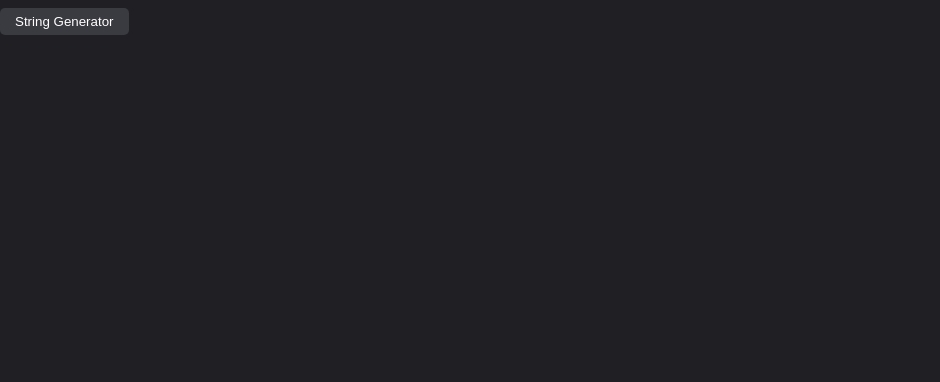
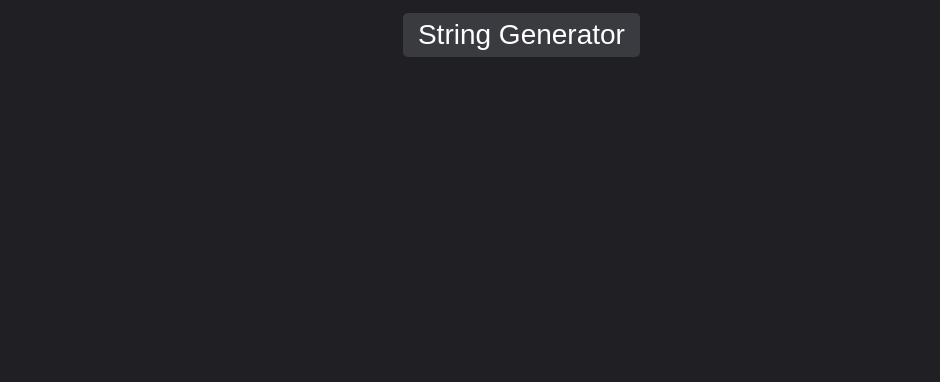
Before and after one commit to amaiacoimbra/copyToClipboard, a plain HTML site: page index.html in a window 1280 px wide. Shown: the part 418-800 px from the top of the page, without its empty margins (0-940 px from the left). Drawn offline with Linux system fonts and the light colour scheme.

Commit message:
atualização

```diff
--- a/style.css
+++ b/style.css
@@ -3,6 +3,7 @@
     padding: 0;
     box-sizing: border-box;
     font-family: Arial, Helvetica, sans-serif;
+    font-size: 28px;
 
 }
 
@@ -11,6 +12,7 @@ body {
     height: 100vh;
     display: flex;
     align-items: center;
+    justify-content: center;
     background-color: #202024;
 }
 
```
